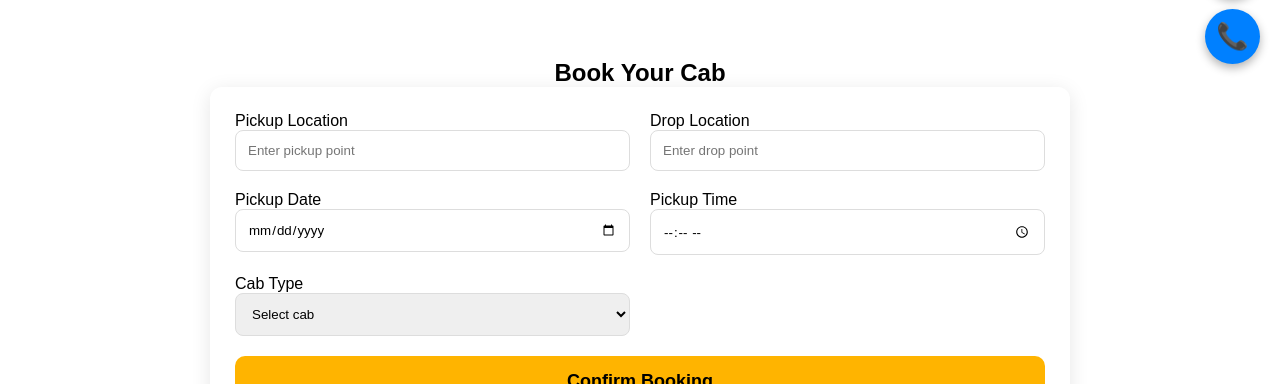
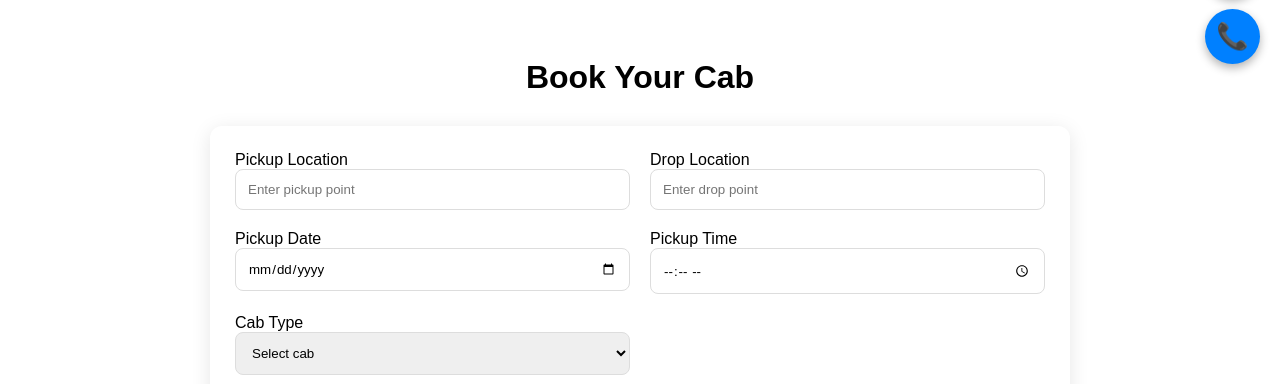
Before and after one commit to wasimfaiz/velotaxi, a plain HTML site: page index.html in a window 1280 px wide. Shown: the part 716-1100 px from the top of the page. Drawn offline with Linux system fonts and the light colour scheme.

Commit message:
Update index.html

```diff
--- a/index.html
+++ b/index.html
@@ -27,7 +27,7 @@
         .form-group input, .form-group select { padding: 12px; border-radius: 8px; border: 1px solid #ddd; }
         .book-submit { grid-column: span 2; padding: 15px; background: #ffb400; border: none; border-radius: 10px; font-size: 18px; font-weight: bold; cursor: pointer; }
         .services, .why-choose, .testimonials, .popular-routes { max-width: 1100px; margin: 50px auto; text-align: center; padding: 20px; }
-        .services-title, .why-title, .testimonials-title, .routes-title { font-size: 32px; font-weight: 700; margin-bottom: 30px; }
+        .services-title, .why-title, .testimonials-title, .routes-title, .booking-title { font-size: 32px; font-weight: 700; margin-bottom: 30px; }
         .services-container, .testimonial-container, .routes-container, .why-container { display: grid; gap: 25px; grid-template-columns: repeat(4, 1fr); }
         .services-container { grid-template-columns: repeat(4, 1fr); }
         .service-box, .testimonial-box, .route-box, .why-box { background: #fff; padding: 25px; border-radius: 15px; box-shadow: 0 4px 18px rgba(0,0,0,0.1); transition: 0.3s; text-align:center;}
@@ -85,7 +85,7 @@
     </section>
 
     <section class="booking">
-        <h2>Book Your Cab</h2>
+        <h2 class="booking-title">Book Your Cab</h2>
         <form class="booking-form">
             <div class="form-group"><label>Pickup Location</label><input type="text" placeholder="Enter pickup point" required></div>
             <div class="form-group"><label>Drop Location</label><input type="text" placeholder="Enter drop point" required></div>
```
